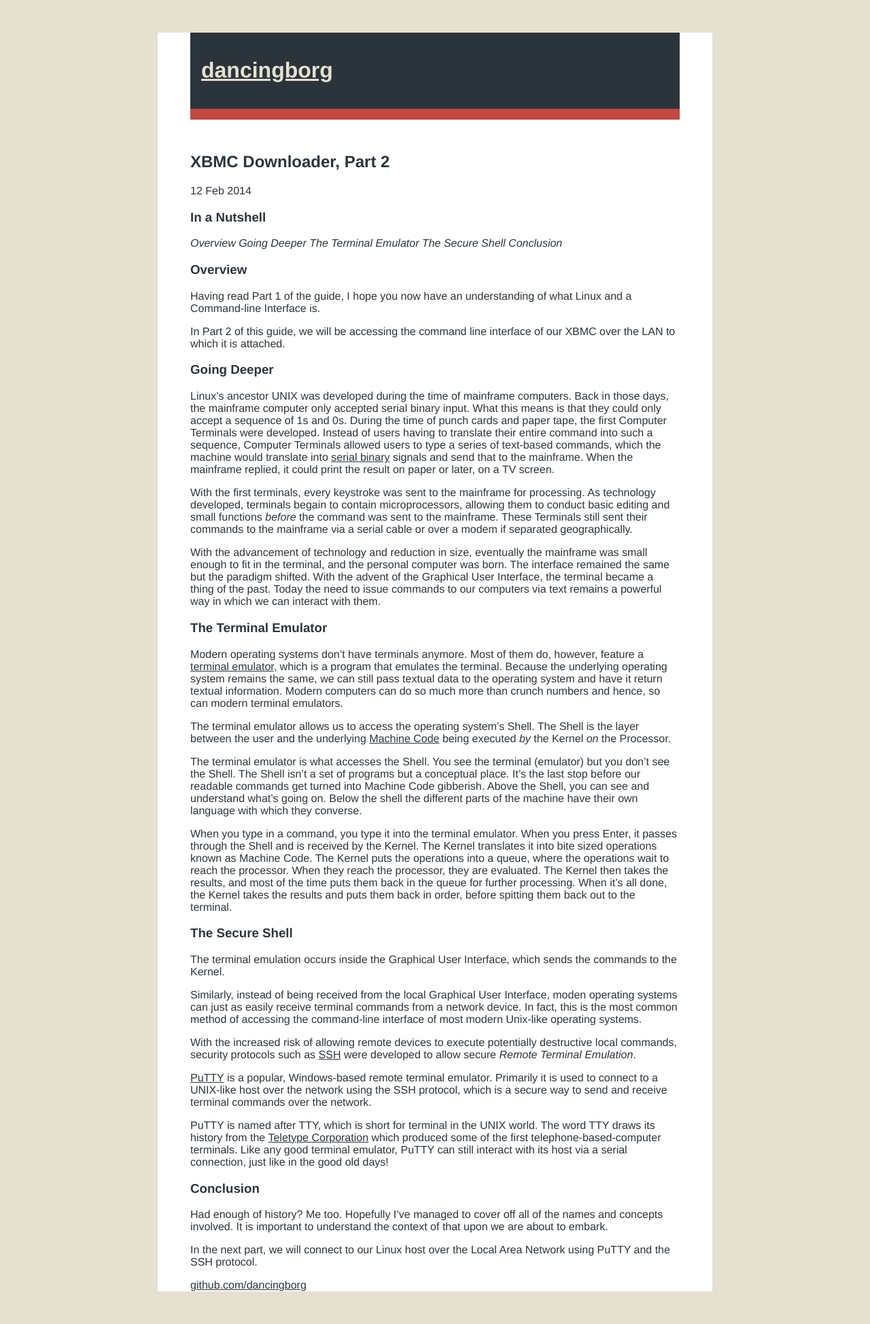
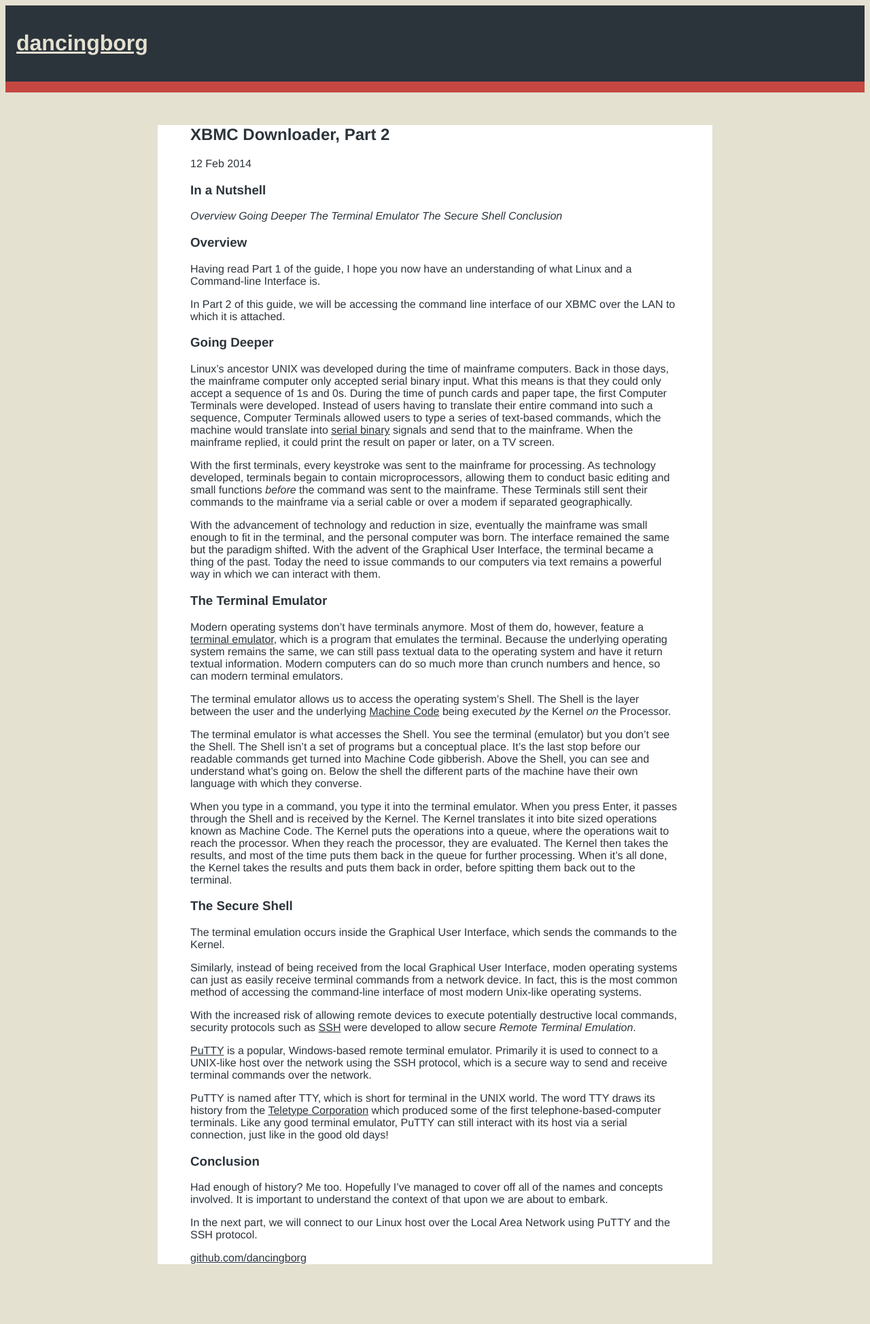
Before and after one commit to andre-abadi/andre-abadi.github.io, a Jekyll site: the page built from _posts/2014-02-12-xbmc-downloader-2.md, in a window 1280 px wide. Shown: the whole page at 68% size. Built offline with Jekyll 4.4.1, drawn with Linux system fonts in a browser that asks for light colours; Markdown is read by kramdown in place of the engine named in the settings; after the commit the page ends 1908 px from its top, so only the background shows below that.

Commit message:
un-nest header from site

```diff
--- a/_layouts/default.html
+++ b/_layouts/default.html
@@ -14,10 +14,10 @@
     </head>
 
     <body>
+        <div class="header">
+            <h1 class="title"><a href="/">{{ site.name }}</a></h1>
+        </div>
         <div class="site">
-          <div class="header">
-            <h1 class="title"><a href="/">{{ site.name }}</a></h1>
-          </div>
 
           {{ content }}
 
```
